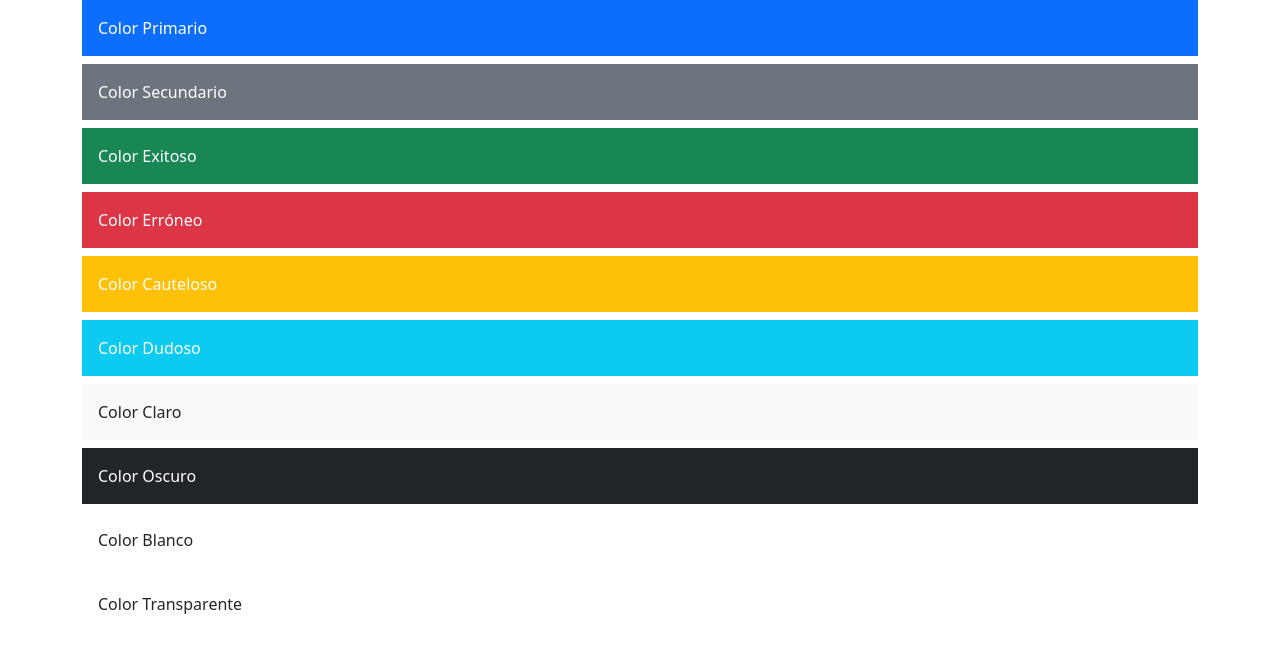
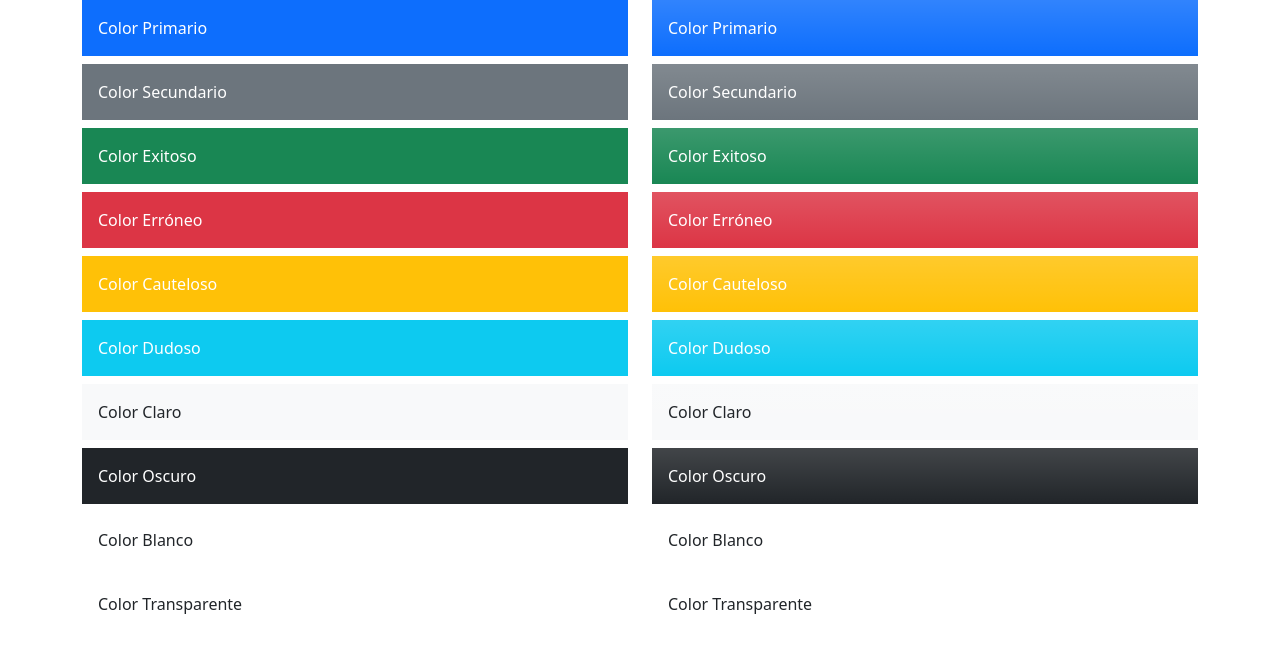
Before and after one commit to MARSFOREVER472/Practica, a plain HTML site: page grid/fondos.html in a window 1280 px wide. Drawn offline with Linux system fonts and the light colour scheme.

Commit message:
Colores de fondo con un gradiente especial!!!!

```diff
--- a/grid/fondos.html
+++ b/grid/fondos.html
@@ -22,7 +22,20 @@
                 <div class="p-3 mb-2 bg-light text-dark">Color Claro</div>
                 <div class="p-3 mb-2 bg-dark text-white">Color Oscuro</div>
                 <div class="p-3 mb-2 bg-white text-dark">Color Blanco</div>
-                <div class="p-3 mb-2 bg-transparente text-dark">Color Transparente</div>
+                <div class="p-3 mb-2 bg-transparent text-dark">Color Transparente</div>
+            </div>
+
+             <div class="col">
+                <div class="p-3 mb-2 bg-primary bg-gradient text-white">Color Primario</div>
+                <div class="p-3 mb-2 bg-secondary bg-gradient text-white">Color Secundario</div>
+                <div class="p-3 mb-2 bg-success bg-gradient text-white">Color Exitoso</div>
+                <div class="p-3 mb-2 bg-danger bg-gradient text-white">Color Erróneo</div>
+                <div class="p-3 mb-2 bg-warning bg-gradient text-white">Color Cauteloso</div>
+                <div class="p-3 mb-2 bg-info bg-gradient text-white">Color Dudoso</div>
+                <div class="p-3 mb-2 bg-light bg-gradient text-dark">Color Claro</div>
+                <div class="p-3 mb-2 bg-dark bg-gradient text-white">Color Oscuro</div>
+                <div class="p-3 mb-2 bg-white bg-gradient text-dark">Color Blanco</div>
+                <div class="p-3 mb-2 bg-transparent bg-gradient text-dark">Color Transparente</div>
             </div>
         </div>
     </div>
```
